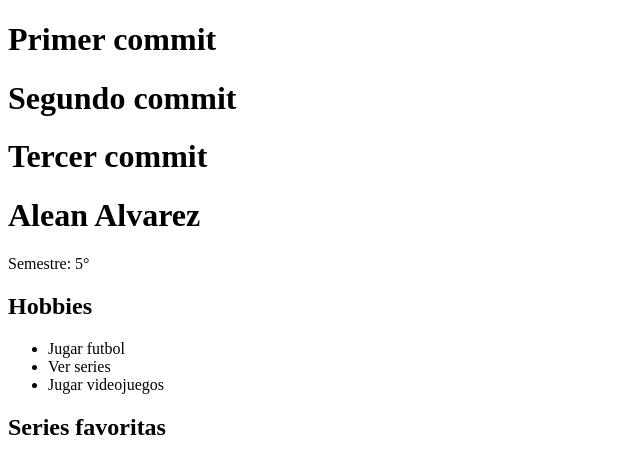
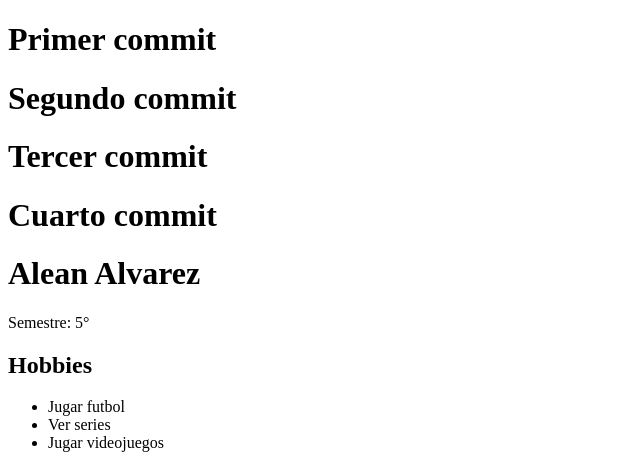
Before and after one commit to AlvarezJr0102/Tallerhithub, a plain HTML site: page index.html in a window 1280 px wide. Shown: the top 454 px of the page, without its empty margins (0-640 px from the left). Drawn offline with Linux system fonts and the light colour scheme.

Commit message:
Sexto commit

```diff
--- a/index.html
+++ b/index.html
@@ -9,6 +9,7 @@
     <h1>Primer commit</h1>
     <h1>Segundo commit</h1>
     <h1>Tercer commit</h1>
+    <h1>Cuarto commit</h1>
     <h1>Alean Alvarez</h1>
     <p>Semestre: 5°</p>
     <h2>Hobbies</h2>
```
